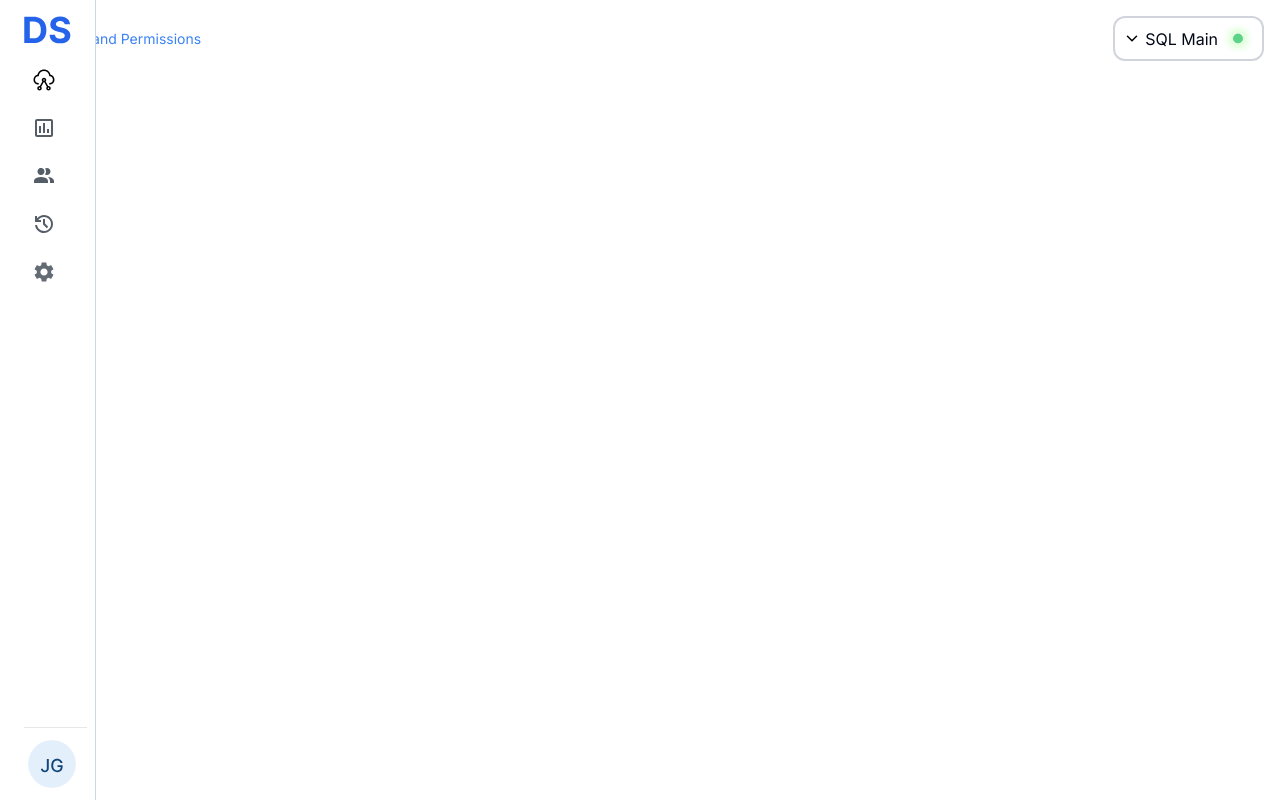
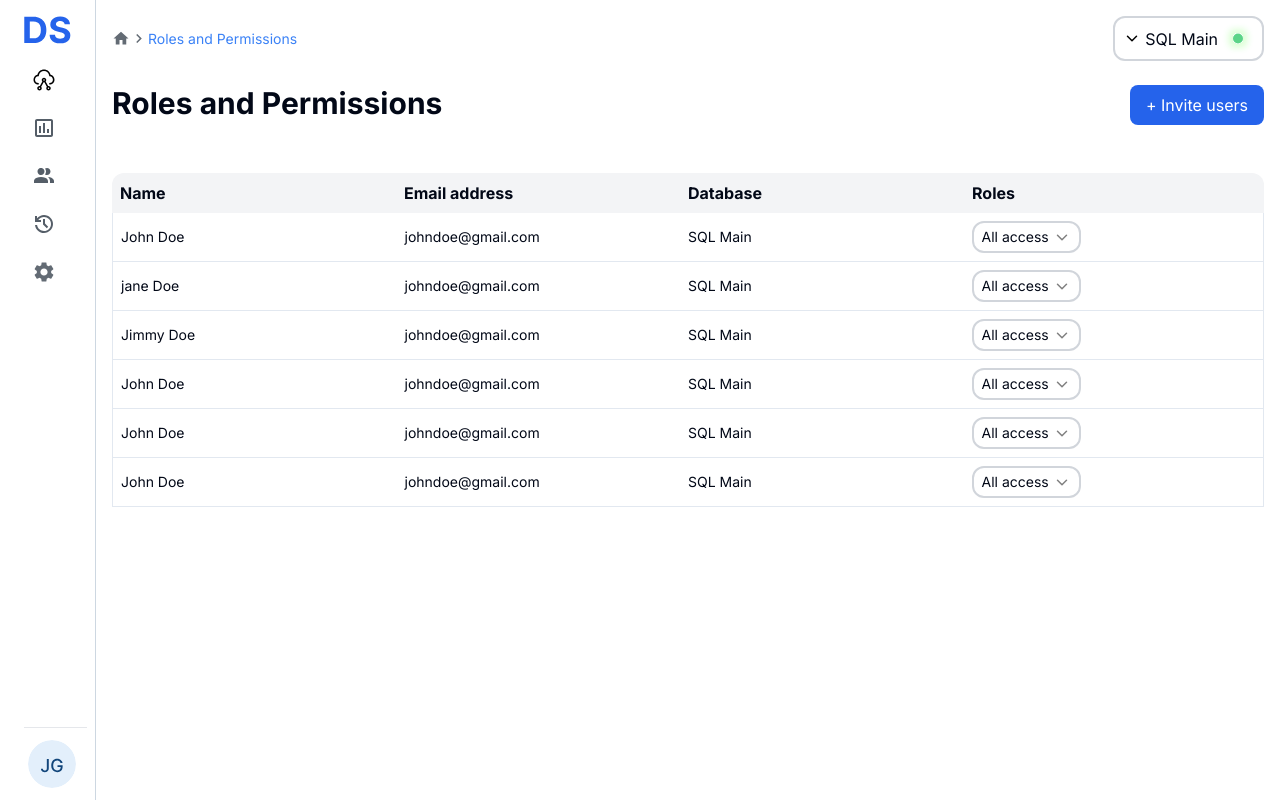
Before and after one commit to NotTheRightGuy/Querix, a Next.js app: page /dashboard/userPermission in a window 1280 px wide. Built offline with nearby package versions, Linux system fonts and the light colour scheme.

Commit message:
completedUserPermissions

```diff
--- a/app/dashboard/userPermission/page.tsx
+++ b/app/dashboard/userPermission/page.tsx
@@ -1,14 +1,148 @@
 "use client"
 import Sidebar from "@/components/ui/sidebar"
 import Navbar from "@/components/ui/navbar"
-export default function UserPermission(){
-    return(
+import { motion, AnimatePresence } from "framer-motion"
+import { useState, useEffect } from "react"
+export default function UserPermission() {
+    const [dropDownMenu, setDropDownMenu] = useState(-1);
+    const [selectedUser, setSelectedUser] = useState({});
+
+    useEffect(() => {
+        console.log(selectedUser);
+    }, [selectedUser]);
+
+    const users = [
+        {
+            name: "John Doe",
+            email: "johndoe@gmail.com",
+            database: "SQL Main",
+            role: "All access"
+        },
+        {
+            name: "jane Doe",
+            email: "johndoe@gmail.com",
+            database: "SQL Main",
+            role: "All access"
+        },
+        {
+            name: "Jimmy Doe",
+            email: "johndoe@gmail.com",
+            database: "SQL Main",
+            role: "All access"
+        },
+        {
+            name: "John Doe",
+            email: "johndoe@gmail.com",
+            database: "SQL Main",
+            role: "All access"
+        },
+        {
+            name: "John Doe",
+            email: "johndoe@gmail.com",
+            database: "SQL Main",
+            role: "All access"
+        },
+        {
+            name: "John Doe",
+            email: "johndoe@gmail.com",
+            database: "SQL Main",
+            role: "All access"
+        },
+    ]
+    return (
         <div className="flex">
-            <Sidebar/>
-            <div className="flex flex-col w-full">
+            <Sidebar />
+            <div className="flex flex-col pl-24 w-full gap-2">
                 <Navbar
                     currPage="Roles and Permissions"
                 />
+                <header className="w-full px-4 justify-between flex">
+                    <h1 className="text-3xl font-bold">Roles and Permissions</h1>
+                    <button className="bg-blue-600 text-white px-4 p-2 rounded-lg">
+                        + Invite users
+                    </button>
+                </header>
+                <div className="w-full px-4 mt-10 rounded-xl">
+                    <header className="p-2 bg-gray-100 flex justify-between rounded-t-xl w-full font-bold">
+                        <p className="w-1/4"> Name </p>
+                        <p className="w-1/4"> Email address </p>
+                        <p className="w-1/4"> Database </p>
+                        <p className="w-1/4"> Roles </p>
+                    </header>
+                    {
+                        users.map((user, index) => (
+                            <div key={index} className="p-2 border-[1px] border-t-0 flex justify-between items-center text-sm w-full"
+                                onClick={() => {
+                                    setSelectedUser(user);
+                                }}
+                            >
+                                <p className="w-1/4"> {user.name} </p>
+                                <p className="w-1/4"> {user.email} </p>
+                                <p className="w-1/4"> {user.database} </p>
+                                <p className="w-1/4 select-none relative">
+                                <motion.div
+                                    whileTap={{ scale: 0.95 }}
+
+                                    className="border-[#D1D5DB] relative border-solid border-2 rounded-xl px-2 p-1 flex items-center gap-1 cursor-pointer w-fit bg-white"
+                                    onClick={() => {
+                                        setDropDownMenu(index);
+                                    }}
+                                >
+                                    {user.role}
+                                    <div className="animate-pulse" >
+                                        <svg width="18" height="19" viewBox="0 0 18 19" fill="none" xmlns="http://www.w3.org/2000/svg">
+                                            <path d="M4.5 7.25L9 11.75L13.5 7.25" stroke="#525252" stroke-width="1.5" stroke-linecap="round" stroke-linejoin="round" />
+                                        </svg>
+                                    </div>
+                                </motion.div>
+                                    {/* <AnimatePresence> */}
+                                        <motion.div
+                                            className={`${dropDownMenu === index
+                                                ? "absolute top-12 right-40 bg-white "
+                                                : "hidden"
+                                                } border-[1px] border-solid border-[#D1D5DB] rounded-lg z-50`}
+                                        >
+                                            <h3 className="p-2 w-max cursor-pointer" onClick={
+                                                () => {
+                                                    setDropDownMenu(-1);
+                                                }
+                                            }>Select Database</h3>
+                                            <hr />
+                                            <div className="flex flex-col px-1 p-1">
+                                                <p className="hover:bg-[#D1D5DB] px-1 rounded cursor-pointer" onClick={() => {
+                                                    setSelectedUser({ ...selectedUser, role: "All access" })
+                                                    // users[index].role = "All access"
+                                                    setDropDownMenu(-1)
+                                                }}>
+                                                    All access
+                                                </p>
+                                                <p className="hover:bg-[#D1D5DB] px-1 rounded cursor-pointer"
+                                                    onClick={() => {
+                                                        setSelectedUser({ ...selectedUser, role: "Write access" })
+                                                        // users[index].role = "Write access"
+                                                        setDropDownMenu(-1)
+                                                    }}
+                                                >
+                                                    Write access
+                                                </p>
+                                                <p className="hover:bg-[#D1D5DB] px-1 rounded cursor-pointer"
+                                                    onClick={() => {
+                                                        setSelectedUser({ ...selectedUser, role: "Read access" })
+                                                        // users[index].role = "Read access"
+                                                        setDropDownMenu(-1)
+                                                    }}
+                                                >
+                                                    Read access
+                                                </p>
+                                            </div>
+                                        </motion.div>
+                                    {/* </AnimatePresence> */}
+                                </p>
+                            </div>
+                        ))
+                    }
+
+                </div>
             </div>
         </div>
     )
--- a/components/ui/navbar.tsx
+++ b/components/ui/navbar.tsx
@@ -21,10 +21,11 @@ export default function Navbar(props:any) {
 
             </div>
             <motion.div
+                whileTap={{ scale: 0.95 }}
                 onClick={() => {
                     setDropDownMenu(!dropDownMenu);
                 }}
-                className="border-[#D1D5DB] relative border-solid border-2 rounded-xl px-2 p-1 flex items-center gap-1 cursor-pointer"
+                className="border-[#D1D5DB] relative border-solid border-2 rounded-xl px-2 p-1 flex items-center gap-1 cursor-pointer select-none"
             >
                 <svg
                     width="18"
--- a/components/ui/sidebar.tsx
+++ b/components/ui/sidebar.tsx
@@ -56,7 +56,7 @@ export default function Sidebar() {
                                 />
                             </svg>
 
-                            <span className="ml-3 absolute left-20">
+                            <span className="ml-3 absolute left-20 w-[250px]">
                                 SQL Concierge
                             </span>
                         </a>
```
